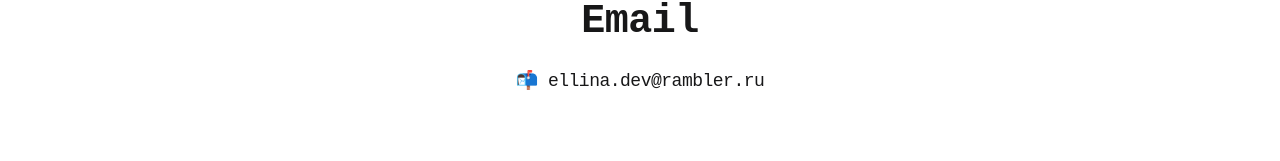
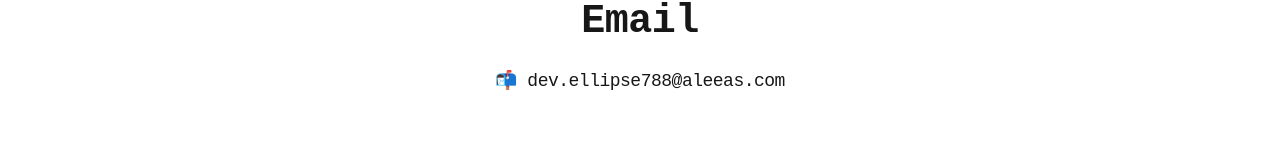
Before and after one commit to ellinacv/portfolio, a React (Create React App) app: page /contacts in a window 1280 px wide. Shown: the part 558-719 px from the top of the page. Built offline with nearby package versions, Linux system fonts and the light colour scheme.

Commit message:
fix: change email

```diff
--- a/src/pages/Contacts/Contacts.jsx
+++ b/src/pages/Contacts/Contacts.jsx
@@ -18,7 +18,9 @@
           </li>
           <li className={styles.list__item}>
             <h2 className="title-2">Email</h2>
-            <a href="mailto:ellina.dev@rambler.ru">📬 ellina.dev@rambler.ru</a>
+            <a href="mailto:dev.ellipse788@aleeas.com">
+              📬 dev.ellipse788@aleeas.com
+            </a>
           </li>
         </ul>
       </div>
```
